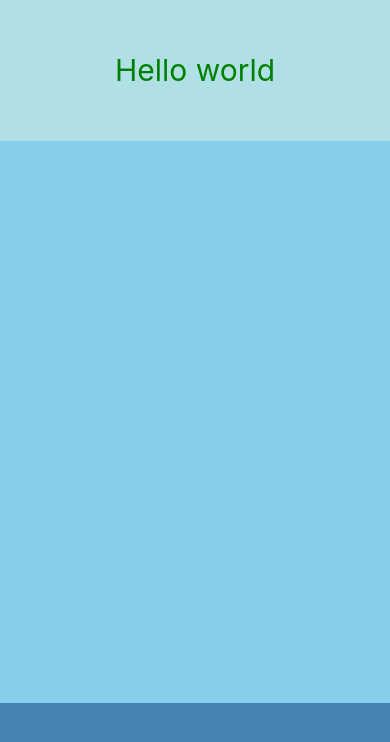
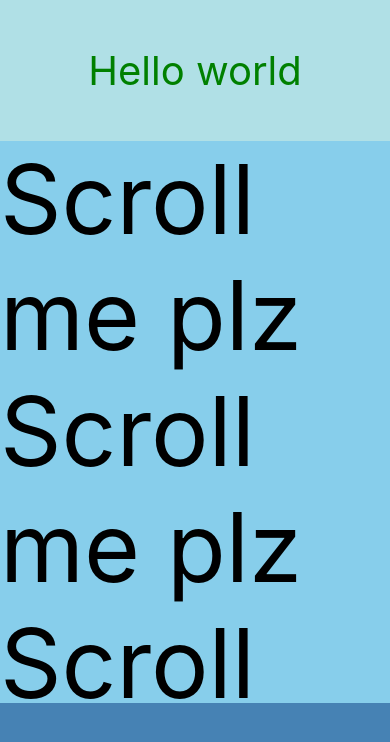
Before and after one commit to DavidRockin/faste-app, a React Native app: screen / in a window 390 px wide. Shown: the top 742 px of the page. Built offline with nearby package versions, Linux system fonts and the light colour scheme.

Commit message:
Extend main section to separate components

```diff
--- a/components/MainAppContainer.js
+++ b/components/MainAppContainer.js
@@ -1,5 +1,5 @@
 import React, { useState } from 'react';
-import { View, Text, StyleSheet } from 'react-native';
+import { View, Text, StyleSheet, ScrollView } from 'react-native';
 
 import NavigationTab from './NavigationTab';
 
@@ -9,8 +9,17 @@ const MainAppContainer = () => {
   return (
     <View style={{ flex: 6 }}>
       {/* <View style={styles.navbarContainer} /> */}
-      <NavigationTab caption={caption}/>
-      <View style={{ flex: 4, backgroundColor: 'skyblue' }} />
+      <NavigationTab caption={caption} />
+      <View style={{ flex: 4, backgroundColor: 'skyblue' }} >
+        <ScrollView>
+          <Text style={{ fontSize: 96 }}>Scroll me plz</Text>
+          <Text style={{ fontSize: 96 }}>Scroll me plz</Text>
+          <Text style={{ fontSize: 96 }}>Scroll me plz</Text>
+          <Text style={{ fontSize: 96 }}>Scroll me plz</Text>
+          <Text style={{ fontSize: 96 }}>Scroll me plz</Text>
+          <Text style={{ fontSize: 96 }}>Scroll me plz</Text>
+        </ScrollView>
+      </View>
       <View style={{ flex: 1, backgroundColor: 'steelblue' }} />
     </View>
   );
--- a/components/NavigationTab.js
+++ b/components/NavigationTab.js
@@ -13,7 +13,7 @@ const styles = StyleSheet.create({
         textAlign: "center",
         alignSelf: "center",
         color: 'green',
-        fontSize: 30
+        fontSize: 40
     }
 });
 
```
Also changed, not shown: components/BottomMenu.js (+19 -2 lines), components/MainSection.js (added, +11 -0 lines), components/Post.js (added, +11 -0 lines).
